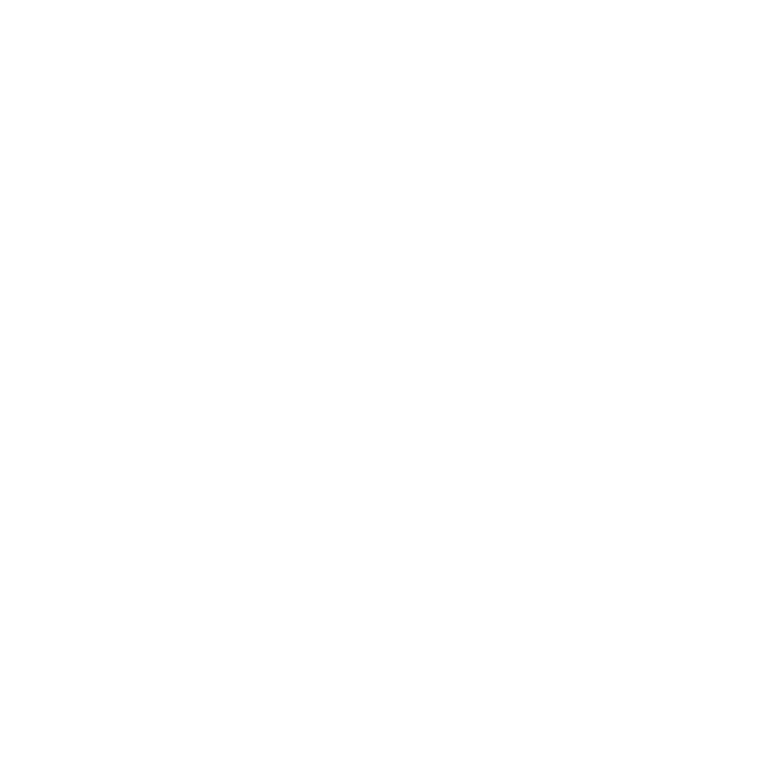
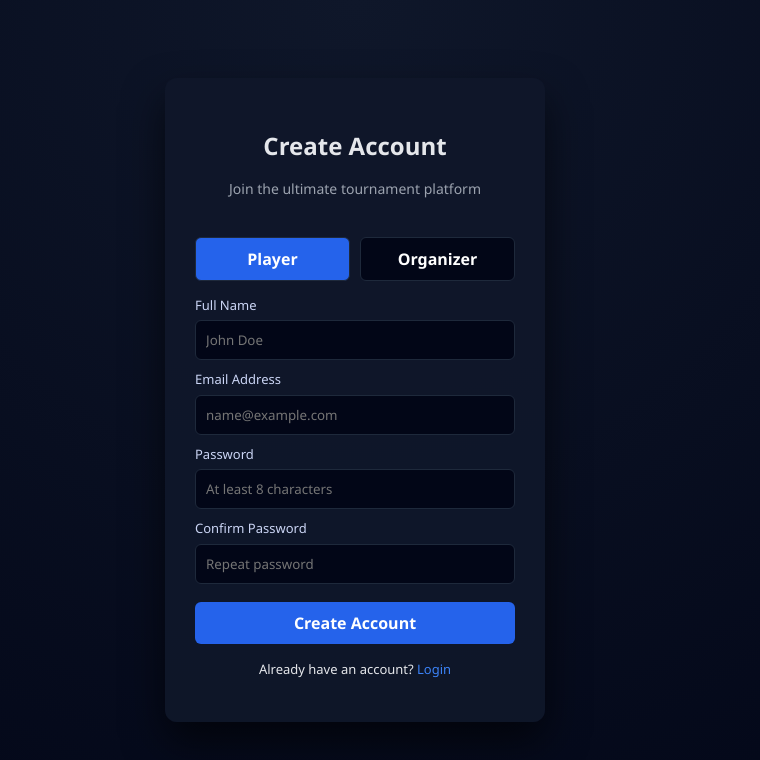
Before and after one commit to smaranKadel14/Tourney-Gaming_Tournament_System-, a React app in the folder frontend/: page /signup in a window 1280 px wide. Before the commit this address had no page. Shown: the top 760 px of the page, without its empty margins (285-1045 px from the left). Built offline with nearby package versions, Linux system fonts and the light colour scheme; the HTML template or start-up script is replaced by a standard one.

Commit message:
Implement Signup Page

```diff
--- a/frontend/src/App.tsx
+++ b/frontend/src/App.tsx
@@ -1,5 +1,6 @@
 import { BrowserRouter, Routes, Route } from "react-router-dom";
 import Login from "./components/auth/Login";
+import Signup from "./components/auth/Signup";
 
 function App() {
   return (
@@ -7,6 +8,7 @@
       <Routes>
         <Route path="/" element={<Login />} />
         <Route path="/login" element={<Login />} />
+        <Route path="/signup" element={<Signup />} />
       </Routes>
     </BrowserRouter>
   );
--- /dev/null
+++ b/frontend/src/components/auth/Signup.tsx
@@ -0,0 +1,92 @@
+import { useState } from "react";
+import { Link } from "react-router-dom";
+import "./Auth.css";
+
+const Signup = () => {
+  const [role, setRole] = useState("player");
+  const [name, setName] = useState("");
+  const [email, setEmail] = useState("");
+  const [password, setPassword] = useState("");
+  const [confirmPassword, setConfirmPassword] = useState("");
+
+  const handleSubmit = (e: React.FormEvent) => {
+    e.preventDefault();
+    if (!name || !email || !password || !confirmPassword) {
+      alert("All fields required");
+      return;
+    }
+    if (password !== confirmPassword) {
+      alert("Passwords do not match");
+      return;
+    }
+    console.log({ role, name, email, password });
+  };
+
+  return (
+    <div className="auth-page">
+      <div className="auth-card">
+        <h2>Create Account</h2>
+        <p className="subtitle">Join the ultimate tournament platform</p>
+
+        <div className="role-switch">
+          <button
+            className={role === "player" ? "active" : ""}
+            onClick={() => setRole("player")}
+            type="button"
+          >
+            Player
+          </button>
+          <button
+            className={role === "organizer" ? "active" : ""}
+            onClick={() => setRole("organizer")}
+            type="button"
+          >
+            Organizer
+          </button>
+        </div>
+
+        <form onSubmit={handleSubmit}>
+          <label>Full Name</label>
+          <input
+            type="text"
+            placeholder="John Doe"
+            value={name}
+            onChange={(e) => setName(e.target.value)}
+          />
+
+          <label>Email Address</label>
+          <input
+            type="email"
+            placeholder="name@example.com"
+            value={email}
+            onChange={(e) => setEmail(e.target.value)}
+          />
+
+          <label>Password</label>
+          <input
+            type="password"
+            placeholder="At least 8 characters"
+            value={password}
+            onChange={(e) => setPassword(e.target.value)}
+          />
+
+          <label>Confirm Password</label>
+          <input
+            type="password"
+            placeholder="Repeat password"
+            value={confirmPassword}
+            onChange={(e) => setConfirmPassword(e.target.value)}
+          />
+
+          <button type="submit">Create Account</button>
+        </form>
+
+        <p className="switch">
+          Already have an account? <Link to="/login">Login</Link>
+        </p>
+      </div>
+    </div>
+  );
+};
+
+export default Signup;
--- a/frontend/src/components/auth/auth.css
+++ b/frontend/src/components/auth/auth.css
@@ -1,10 +1,9 @@
-/* basic reset for auth pages only */
-.auth-page * {
+/* Auth.css */
+* {
   box-sizing: border-box;
   font-family: "Segoe UI", sans-serif;
 }
 
-/* full screen background */
 .auth-page {
   width: 100vw;
   height: 100vh;
@@ -14,7 +13,7 @@
   justify-content: center;
 }
 
-/* card container */
+
 .auth-card {
   width: 380px;
   background: rgba(15, 23, 42, 0.95);
@@ -24,7 +23,11 @@
   color: #e5e7eb;
 }
 
-/* subtitle below heading */
+.auth-card h2 {
+  text-align: center;
+  margin-bottom: 6px;
+}
+
 .subtitle {
   text-align: center;
   font-size: 14px;
@@ -32,7 +35,44 @@
   margin-bottom: 20px;
 }
 
-/* switch link under form */
+label {
+  font-size: 13px;
+  margin-top: 10px;
+  display: block;
+  color: #cbd5f5;
+}
+
+input {
+  width: 100%;
+  padding: 10px;
+  margin-top: 5px;
+  border-radius: 6px;
+  border: 1px solid #1e293b;
+  background: #020617;
+  color: white;
+}
+
+input:focus {
+  outline: none;
+  border-color: #2563eb;
+}
+
+button {
+  width: 100%;
+  margin-top: 18px;
+  padding: 10px;
+  background: #2563eb;
+  border: none;
+  border-radius: 6px;
+  color: white;
+  font-weight: 600;
+  cursor: pointer;
+}
+
+button:hover {
+  background: #1d4ed8;
+}
+
 .switch {
   text-align: center;
   margin-top: 16px;
@@ -44,6 +84,22 @@
   text-decoration: none;
 }
 
-.switch a:hover {
-  text-decoration: underline;
+.role-switch {
+  display: flex;
+  gap: 10px;
+  margin-bottom: 15px;
 }
+
+.role-switch button {
+  flex: 1;
+  background: #020617;
+  border: 1px solid #1e293b;
+}
+
+.role-switch .active {
+  background: #2563eb;
+}
+
+/* .role-switch button:hover {
+  background: #1d4ed8;
+} */
--- a/frontend/src/components/routes/AppRoutes.tsx
+++ b/frontend/src/components/routes/AppRoutes.tsx
@@ -2,7 +2,7 @@
 
 // importing pages
 import Login from "../auth/Login";
-
+import Signup from "../auth/Signup";
 
 /*
   AppRoutes handles all frontend navigation.
@@ -18,6 +18,7 @@
 
         {/* auth routes */}
         <Route path="/login" element={<Login />} />
+        <Route path="/signup" element={<Signup />} />
 
       </Routes>
     </BrowserRouter>
--- a/frontend/src/index.css
+++ b/frontend/src/index.css
@@ -1,68 +1,69 @@
-@tailwind base;
-@tailwind components;
-@tailwind utilities;
+:root {
+  font-family: system-ui, Avenir, Helvetica, Arial, sans-serif;
+  line-height: 1.5;
+  font-weight: 400;
 
-@layer base {
+  color-scheme: light dark;
+  color: rgba(255, 255, 255, 0.87);
+  background-color: #242424;
+
+  font-synthesis: none;
+  text-rendering: optimizeLegibility;
+  -webkit-font-smoothing: antialiased;
+  -moz-osx-font-smoothing: grayscale;
+}
+
+a {
+  font-weight: 500;
+  color: #646cff;
+  text-decoration: inherit;
+}
+a:hover {
+  color: #535bf2;
+}
+
+body {
+  margin: 0;
+  display: flex;
+  place-items: center;
+  min-width: 320px;
+  min-height: 100vh;
+}
+
+h1 {
+  font-size: 3.2em;
+  line-height: 1.1;
+}
+
+button {
+  border-radius: 8px;
+  border: 1px solid transparent;
+  padding: 0.6em 1.2em;
+  font-size: 1em;
+  font-weight: 500;
+  font-family: inherit;
+  background-color: #1a1a1a;
+  cursor: pointer;
+  transition: border-color 0.25s;
+}
+button:hover {
+  border-color: #646cff;
+}
+button:focus,
+button:focus-visible {
+  outline: 4px auto -webkit-focus-ring-color;
+}
+
+
+@media (prefers-color-scheme: light) {
   :root {
-    --background: 0 0% 100%;
-    --foreground: 0 0% 3.9%;
-    --card: 0 0% 100%;
-    --card-foreground: 0 0% 3.9%;
-    --popover: 0 0% 100%;
-    --popover-foreground: 0 0% 3.9%;
-    --primary: 0 0% 9%;
-    --primary-foreground: 0 0% 98%;
-    --secondary: 0 0% 96.1%;
-    --secondary-foreground: 0 0% 9%;
-    --muted: 0 0% 96.1%;
-    --muted-foreground: 0 0% 45.1%;
-    --accent: 0 0% 96.1%;
-    --accent-foreground: 0 0% 9%;
-    --destructive: 0 84.2% 60.2%;
-    --destructive-foreground: 0 0% 98%;
-    --border: 0 0% 89.8%;
-    --input: 0 0% 89.8%;
-    --ring: 0 0% 3.9%;
-    --chart-1: 12 76% 61%;
-    --chart-2: 173 58% 39%;
-    --chart-3: 197 37% 24%;
-    --chart-4: 43 74% 66%;
-    --chart-5: 27 87% 67%;
-    --radius: 0.5rem
+    color: #213547;
+    background-color: #ffffff;
   }
-  .dark {
-    --background: 0 0% 3.9%;
-    --foreground: 0 0% 98%;
-    --card: 0 0% 3.9%;
-    --card-foreground: 0 0% 98%;
-    --popover: 0 0% 3.9%;
-    --popover-foreground: 0 0% 98%;
-    --primary: 0 0% 98%;
-    --primary-foreground: 0 0% 9%;
-    --secondary: 0 0% 14.9%;
-    --secondary-foreground: 0 0% 98%;
-    --muted: 0 0% 14.9%;
-    --muted-foreground: 0 0% 63.9%;
-    --accent: 0 0% 14.9%;
-    --accent-foreground: 0 0% 98%;
-    --destructive: 0 62.8% 30.6%;
-    --destructive-foreground: 0 0% 98%;
-    --border: 0 0% 14.9%;
-    --input: 0 0% 14.9%;
-    --ring: 0 0% 83.1%;
-    --chart-1: 220 70% 50%;
-    --chart-2: 160 60% 45%;
-    --chart-3: 30 80% 55%;
-    --chart-4: 280 65% 60%;
-    --chart-5: 340 75% 55%
+  a:hover {
+    color: #747bff;
+  }
+  button {
+    background-color: #f9f9f9;
   }
 }
-
-@layer base {
-  * {
-    @apply border-border;
-  }
-  body {
-    @apply bg-background text-foreground;
-  }
-}
```
